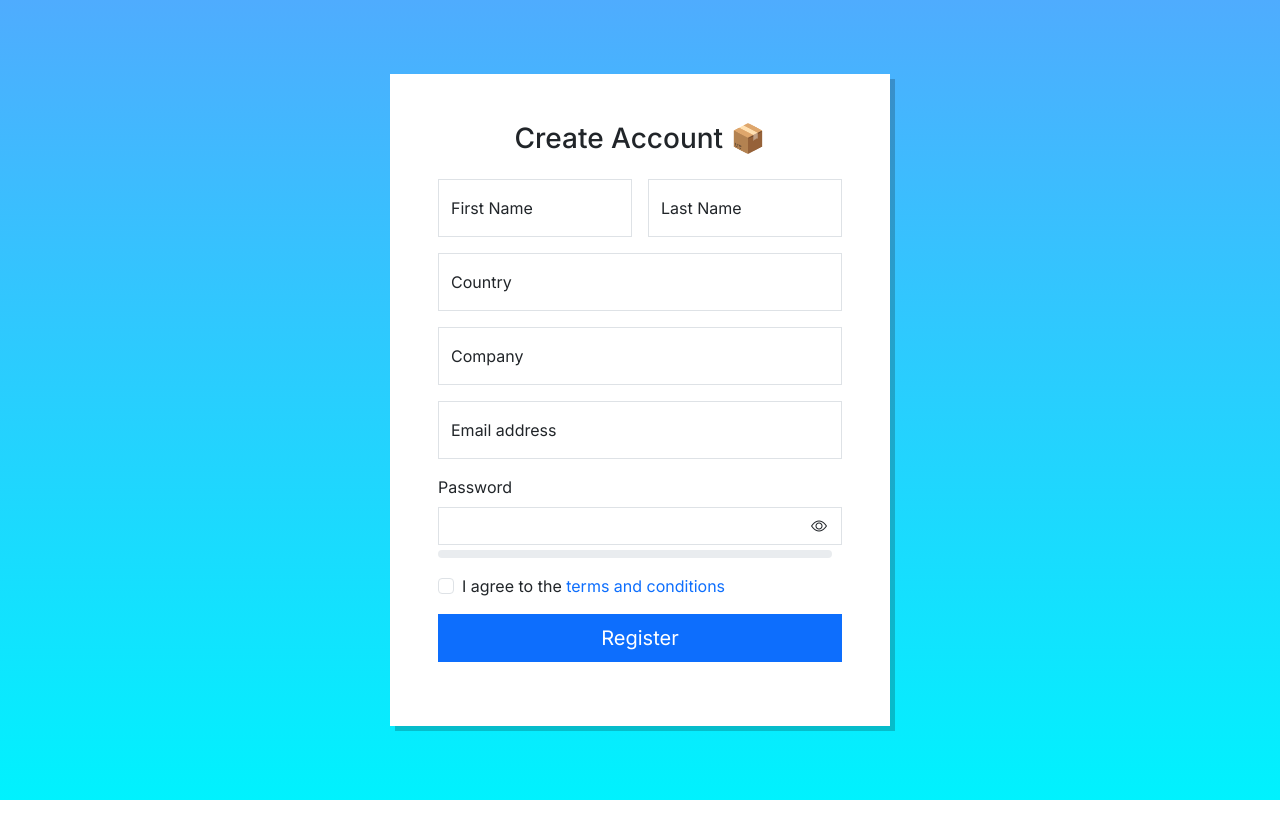
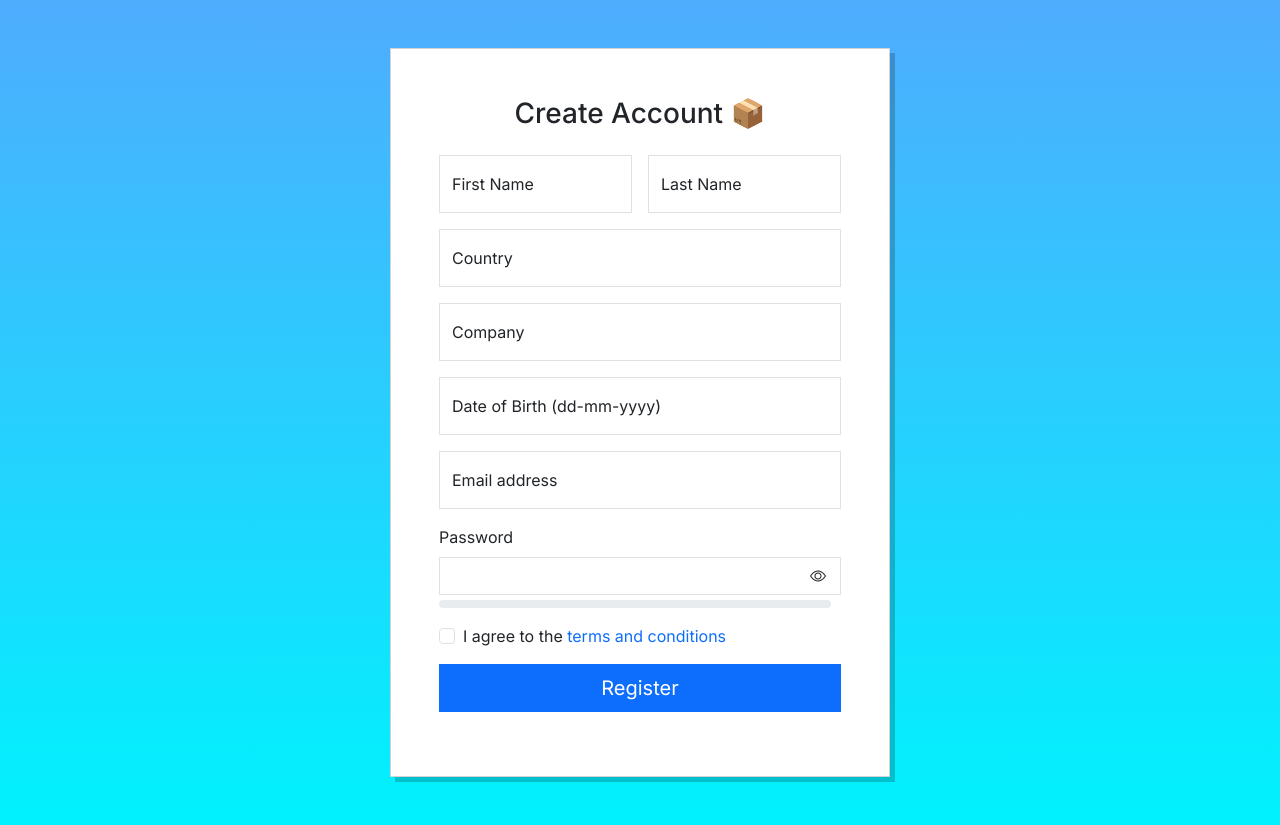
Before and after one commit to deepakmauryacs/onepdf-view, a PHP site: page /registration.php in a window 1280 px wide. Before the commit the page ends 800 px from the top, so only its background shows below. Run offline with PHP 8.4, Linux system fonts and the light colour scheme; some libraries are stand-ins or nearby versions.

Commit message:
Add birthdate field with validation and fix user ID generation

```diff
--- a/db.php
+++ b/db.php
@@ -28,6 +28,7 @@ $pdo->exec("CREATE TABLE IF NOT EXISTS users (
     company VARCHAR(100) NOT NULL,
     email VARCHAR(150) NOT NULL UNIQUE,
     password VARCHAR(255) NOT NULL,
+    dob DATE NOT NULL,
     agreed_terms TINYINT(1) NOT NULL DEFAULT 0
 )");
 ?>
--- a/registration.php
+++ b/registration.php
@@ -90,9 +90,11 @@
 </head>
 <body class="d-flex align-items-center min-vh-100">
     <div class="container py-5">
-        <div class="card-container">
-            <h3 class="text-center mb-4">Create Account 📦</h3>
-            <form id="registerForm" novalidate>
+        <div class="row">
+            <div class="col-md-12">
+                <div class="card card-container">
+                    <h3 class="text-center mb-4">Create Account 📦</h3>
+                    <form id="registerForm" novalidate>
                 <div class="row g-3">
                     <div class="col-md-6">
                         <div class="form-floating mb-3">
@@ -120,6 +122,12 @@
                     <label for="company">Company</label>
                 </div>
                 <div id="company_error" class="error-message"></div>
+
+                <div class="form-floating mb-3">
+                    <input type="text" name="dob" class="form-control" id="dob" placeholder="dd-mm-yyyy" required pattern="\d{2}-\d{2}-\d{4}">
+                    <label for="dob">Date of Birth (dd-mm-yyyy)</label>
+                </div>
+                <div id="dob_error" class="error-message"></div>
 
                 <div class="form-floating mb-3">
                     <input type="email" name="email" class="form-control" id="email" placeholder="name@example.com" required>
@@ -153,8 +161,10 @@
                 <div class="d-grid gap-2">
                     <button type="submit" class="btn btn-primary btn-lg">Register</button>
                 </div>
-            </form>
-            <div id="regAlert" class="mt-3"></div>
+                    </form>
+                    <div id="regAlert" class="mt-3"></div>
+                </div>
+            </div>
         </div>
     </div>
     <script src="https://code.jquery.com/jquery-3.7.1.min.js"></script>
@@ -191,6 +201,12 @@ document.getElementById('registerForm').addEventListener('submit', async functio
     if (!data.get('company')) {
         document.getElementById('company_error').textContent = 'Company is required.';
         document.getElementById('company').classList.add('is-invalid');
+        valid = false;
+    }
+    const dob = data.get('dob');
+    if (!dob || !/^\d{2}-\d{2}-\d{4}$/.test(dob)) {
+        document.getElementById('dob_error').textContent = 'Date of birth must be in dd-mm-yyyy format.';
+        document.getElementById('dob').classList.add('is-invalid');
         valid = false;
     }
     const email = data.get('email');
```
Also changed, not shown: api/_save_user.php (+13 -4 lines).
